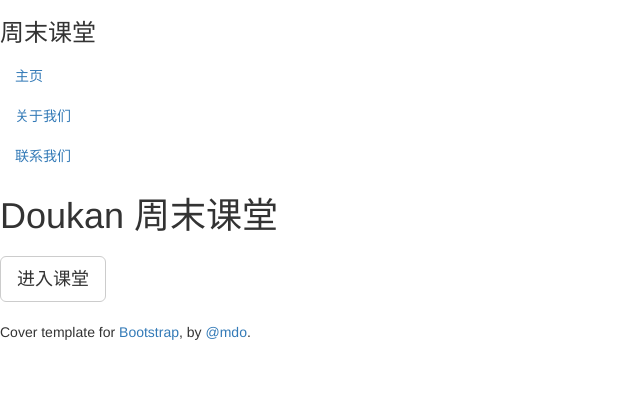
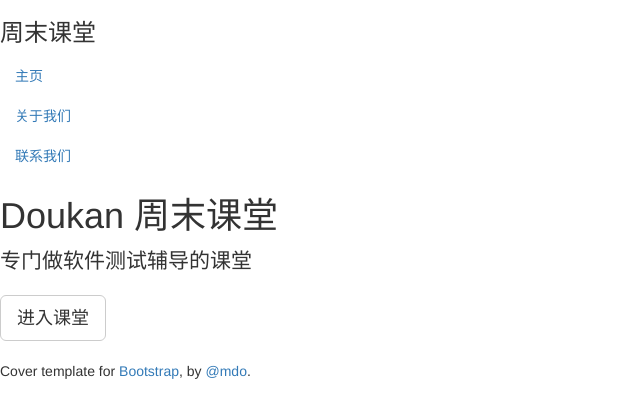
Before and after one commit to guming/myblog, a Jekyll site: the page welcome.html, which Jekyll copies as it is, in a window 1280 px wide. Shown: the top 418 px of the page, without its empty margins (0-640 px from the left). Built offline with Jekyll 4.4.1, drawn with Linux system fonts in a browser that asks for light colours; nearby versions of some CDN libraries; library files that are not in the unit come from our copies.

Commit message:
change index

```diff
--- a/welcome.html
+++ b/welcome.html
@@ -49,9 +49,9 @@
 
           <div class="inner cover">
             <h1 class="cover-heading">Doukan 周末课堂</h1>
-            <p class="lead"></p>
+            <p class="lead">专门做软件测试辅导的课堂</p>
             <p class="lead">
-              <a href="#" class="btn btn-lg btn-default">进入课堂</a>
+              <a href="home.html" class="btn btn-lg btn-default">进入课堂</a>
             </p>
           </div>
 
```
